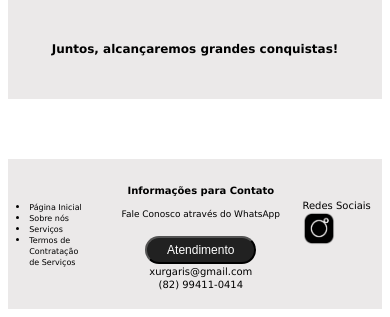
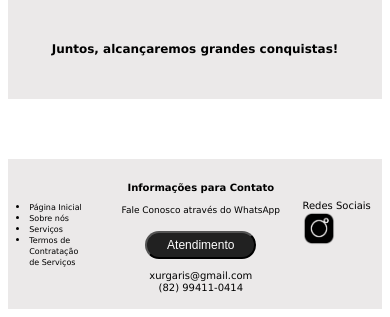
Before and after one commit to Xurgaris/xurgaris, a PHP site: page / in a window 390 px wide. Shown: the part 1400-1717 px from the top of the page. Run offline with PHP 8.4, Linux system fonts and the light colour scheme.

Commit message:
Update main.css

```diff
--- a/css/main.css
+++ b/css/main.css
@@ -284,7 +284,7 @@
     .bodysonG-II {
         display: flex;
         flex-direction: column;
-        gap: 2px;
+        gap: 1px;
         align-items: center;
         margin-left: 10px;
     }
@@ -318,6 +318,9 @@
         margin-bottom: 15px;
     }
 
+    #gmail{
+        margin-top: 10px;
+    }
     #gmail,
     #numero {
         font-size: 10px;
```
